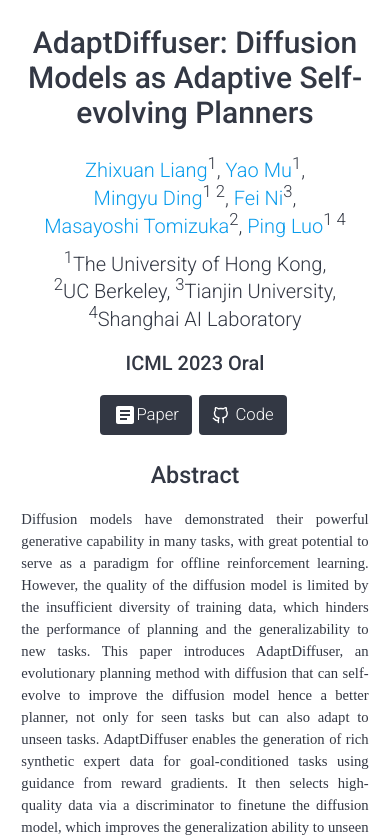
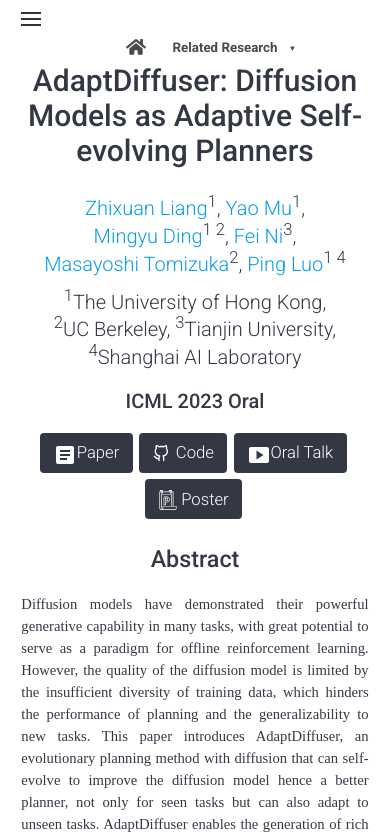
Before and after one commit to adaptdiffuser/adaptdiffuser.github.io, a plain HTML site: page index.html in a window 390 px wide. Shown: the top 838 px of the page. Drawn offline with nearby package versions, Linux system fonts and the light colour scheme.

Commit message:
update pages

```diff
--- a/index.html
+++ b/index.html
@@ -20,11 +20,52 @@
     <link href="./public/index.css" rel="stylesheet" />
     <link href="./public/media.css" rel="stylesheet" />
     <link href="./public/sidebars.css" rel="stylesheet" />
+    <link href="./public/navbar.css" rel="stylesheet" />
     <script src="https://code.jquery.com/jquery-3.3.1.min.js"></script>
     <script src="./public/js/base.js"></script>
   </head>
 
   <body>
+  <nav class="navbar" role="navigation" aria-label="main navigation">
+  <div class="navbar-brand">
+    <a role="button" class="navbar-burger" aria-label="menu" aria-expanded="false">
+      <span aria-hidden="true"></span>
+      <span aria-hidden="true"></span>
+      <span aria-hidden="true"></span>
+    </a>
+  </div>
+  <div class="navbar-menu">
+    <div class="navbar-start" style="flex-grow: 1; justify-content: center;">
+      <a class="navbar-item" href="https://liang-zx.github.io/">
+      <span class="icon">
+          <svg class="svg-inline--fa fa-home fa-w-18" aria-hidden="true" focusable="false" data-prefix="fas" data-icon="home" role="img" xmlns="http://www.w3.org/2000/svg" viewBox="0 0 576 512" data-fa-i2svg=""><path fill="currentColor" d="M280.37 148.26L96 300.11V464a16 16 0 0 0 16 16l112.06-.29a16 16 0 0 0 15.92-16V368a16 16 0 0 1 16-16h64a16 16 0 0 1 16 16v95.64a16 16 0 0 0 16 16.05L464 480a16 16 0 0 0 16-16V300L295.67 148.26a12.19 12.19 0 0 0-15.3 0zM571.6 251.47L488 182.56V44.05a12 12 0 0 0-12-12h-56a12 12 0 0 0-12 12v72.61L318.47 43a48 48 0 0 0-61 0L4.34 251.47a12 12 0 0 0-1.6 16.9l25.5 31A12 12 0 0 0 45.15 301l235.22-193.74a12.19 12.19 0 0 1 15.3 0L530.9 301a12 12 0 0 0 16.9-1.6l25.5-31a12 12 0 0 0-1.7-16.93z"></path></svg>
+      </span>
+      </a>
+
+      <div class="navbar-item has-dropdown is-hoverable">
+        <a class="navbar-link">
+          Related Research
+        </a>
+        <div class="navbar-dropdown">
+          <a class="navbar-item" href="https://adaptdiffuser.github.io/">
+            AdaptDiffuser
+          </a>
+          <a class="navbar-item" href="https://metadiffuser.github.io/">
+            MetaDiffuser
+          </a>
+          <a class="navbar-item" href="https://skilldiffuser.github.io/">
+            SkillDiffuser
+          </a>
+          <a class="navbar-item" href="https://dexdiffuser.github.io/">
+            DexHandDiff
+          </a>
+        </div>
+      </div>
+    </div>
+
+  </div>
+</nav>
+
     <div class="sidebarsWrapper">
       <div class="sidebars">
         <a class="barWrapper" clear href="#abstract-a" id="bar2"
@@ -157,6 +198,25 @@
                 <span>Code</span>
               </li>
             </a>
+            <a
+              href="https://icml.cc/virtual/2023/oral/25574"
+              rel="noreferrer"
+              target="_blank"
+             >
+               <li><span class="icon"> <img src="./public/video.svg"/> </span
+                ><span>Oral Talk</span>
+               </li>
+             </a>
+            <a
+              href="https://icml.cc/media/PosterPDFs/ICML%202023/25146.png?t=1689061703.9673672"
+              rel="noreferrer"
+              target="_blank"
+            >
+              <li>
+                <span class="icon"> <img src="./public/poster.svg" style="width: 120%;filter: invert(100%); stroke-width: 200%"/> </span
+                ><span>Poster</span>
+              </li>
+            </a>
             <!-- <a><li>Video</li></a> -->
           </ul>
         </section>
--- /dev/null
+++ b/public/navbar.css
@@ -0,0 +1,199 @@
+/* ----------------------------
+   Custom Navbar Overrides
+   ---------------------------- */
+
+/* 1. 固定顶部，100% 宽度，阴影 */
+.navbar {
+  /*position: fixed;*/
+  top: 0;
+  left: 0;
+  width: 100%;
+  background-color: #fff;
+  z-index: 1000;
+  /*box-shadow: 0 2px 4px rgba(0,0,0,0.1);*/
+  display: flex;
+  align-items: center;
+  padding: 0 1rem;
+}
+
+/* 2. 品牌区和汉堡按钮 */
+.navbar-brand {
+  display: flex;
+  align-items: center;
+}
+.navbar-burger {
+  display: block;
+  cursor: pointer;
+  border: none;
+  background: none;
+}
+.navbar-burger span {
+  display: block;
+  width: 20px;
+  height: 2px;
+  margin: 4px 0;
+  background-color: #333;
+  transition: transform .3s ease, opacity .3s ease;
+}
+/* 汉堡展开动画 */
+.navbar-burger.is-active span:nth-child(1) {
+  transform: translateY(6px) rotate(45deg);
+}
+.navbar-burger.is-active span:nth-child(2) {
+  opacity: 0;
+}
+.navbar-burger.is-active span:nth-child(3) {
+  transform: translateY(-6px) rotate(-45deg);
+}
+
+/* 3. 菜单区：默认折叠，展开后水平居中 */
+.navbar-menu {
+  display: none;
+  flex-grow: 1;
+  align-items: center;
+  justify-content: center;
+}
+.navbar-menu.is-active {
+  display: flex;
+}
+
+/* 大屏幕下始终展示菜单，隐藏汉堡 */
+@media (min-width: 1024px) {
+  .navbar-burger { display: none; }
+  .navbar-menu { display: flex !important; }
+}
+
+/* 4. 导航项 & 下拉 */
+.navbar-item,
+.navbar-link {
+  display: block;
+  padding: .5rem 1rem;
+  color: #4a4a4a;
+  position: relative;
+  cursor: pointer;
+  text-decoration: none;
+}
+.navbar-link:not(.is-arrowless) {
+  padding-right: 2rem;
+}
+.navbar-link:not(.is-arrowless)::after {
+  content: "\25BE"; /* ▼ */
+  position: absolute;
+  right: .75rem;
+  top: 50%;
+  transform: translateY(-50%);
+  font-size: .6rem;
+  pointer-events: none;
+}
+
+/* 悬停/激活状态 */
+.navbar-link:hover,
+.navbar-link.is-active,
+.navbar-item:hover,
+.navbar-item.is-active {
+  background-color: #fafafa;
+  color: #3273dc;
+}
+
+/* 5. 下拉容器 */
+.navbar-item.has-dropdown {
+  padding: 0;
+}
+.navbar-dropdown {
+  display: none;
+  position: absolute;
+  top: 100%;
+  left: 0;
+  background-color: #fff;
+  box-shadow: 0 8px 16px rgba(0,0,0,0.1);
+  padding: .5rem 0;
+  z-index: 1001;
+}
+.navbar-item.has-dropdown.is-hoverable:hover .navbar-dropdown,
+.navbar-item.has-dropdown.is-active .navbar-dropdown {
+  display: block;
+}
+.navbar-dropdown .navbar-item {
+  padding: .4rem 1rem;
+  white-space: nowrap;
+}
+
+/* 6. 中心对齐起始区域（你的 inline-style 可移除） */
+.navbar-start {
+  display: flex;
+  flex-grow: 1;
+  justify-content: center;
+  align-items: center;
+}
+
+/* 7. 图标容器 */
+.icon {
+  display: inline-flex;
+  align-items: center;
+  justify-content: center;
+  width: 1.5rem;
+  height: 1.5rem;
+}
+
+/* ----------------------------
+   End of Navbar Overrides
+   ---------------------------- */
+
+/* 页面内容顶部留出 navbar 高度，避免遮挡 */
+/*body {*/
+/*  padding-top: -1rem;*/
+/*}*/
+
+/* === Navbar 固定 & 中心对齐 & 标题同款字体 === */
+
+/* 1. 固定顶部，100% 宽度，阴影 */
+.navbar {
+  top: 0; left: 0; right: 0;
+  background-color: #fff;
+  z-index: 1000;
+  /*box-shadow: 0 2px 4px rgba(0,0,0,0.1);*/
+
+  /* 用 Grid 三列：左右空白，中间内容最大 960px */
+  display: grid;
+  grid-template-columns: 1fr minmax(auto, 960px) 1fr;
+  align-items: center;
+  height: 2.25rem;
+  padding: 0;
+}
+
+/* 2. 把 .navbar-brand 和 .navbar-menu “放到”中间那一列 */
+.navbar-brand,
+.navbar-menu {
+  grid-column: 2;
+  display: flex;
+  align-items: center;
+}
+
+/* 3. 移动端（<1024px）下改成单列，并加左右内边距 */
+@media (max-width: 1023px) {
+  .navbar {
+    grid-template-columns: auto;
+    padding: 0 1rem;
+  }
+  .navbar-brand,
+  .navbar-menu {
+    grid-column: 1;
+    width: 100%;
+    justify-content: space-between;
+  }
+}
+
+/* 4. 菜单文字同主标题样式：继承整体 font-family，加粗 */
+.navbar-item{
+  font-family: inherit;
+  font-weight: 600;
+  font-size: 0.85rem;
+  color: #4a4a4a;
+}
+
+.navbar-link {
+  font-family: inherit;
+  font-weight: 600;
+  font-size: 1rem;
+  color: #4a4a4a;
+}
```
Also changed, not shown: public/poster.svg (added).
